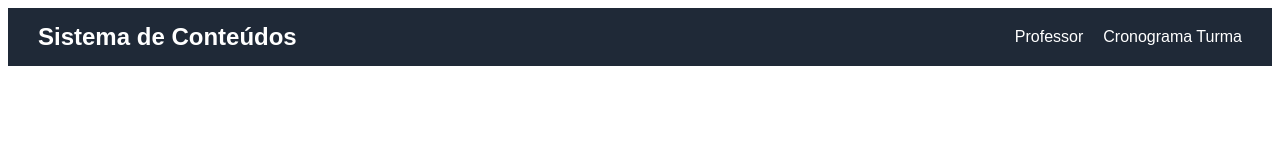
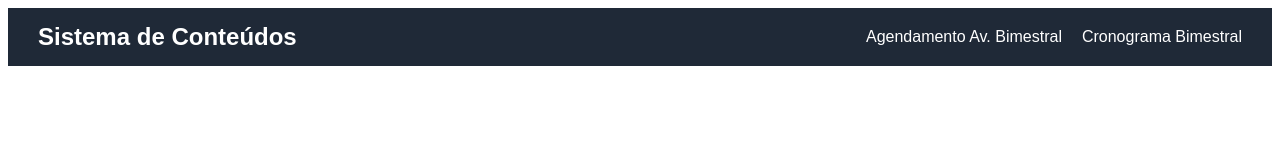
Before and after one commit to sharlaynejardini/front-conteudo-takaoka, a React (Vite) app: page /cronograma in a window 1280 px wide. Shown: the top 158 px of the page. Built offline with nearby package versions, Linux system fonts and the light colour scheme; no server answers.

Commit message:
Troca de nome, menu

```diff
--- a/src/Layout.jsx
+++ b/src/Layout.jsx
@@ -28,14 +28,14 @@ function Layout() {
             to="/"
             style={{ color: "white", marginRight: "20px", textDecoration: "none" }}
           >
-            Professor
+            Agendamento Av. Bimestral
           </Link>
 
           <Link
             to="/cronograma"
             style={{ color: "white", textDecoration: "none" }}
           >
-            Cronograma Turma
+            Cronograma Bimestral
           </Link>
         </nav>
       </header>
```
